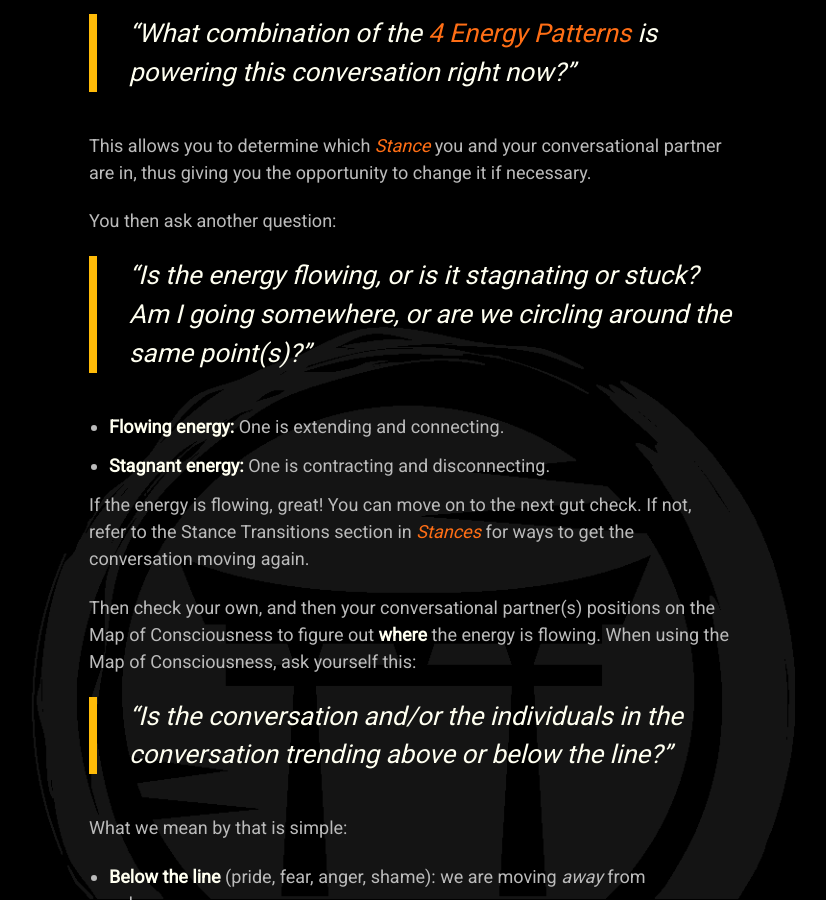
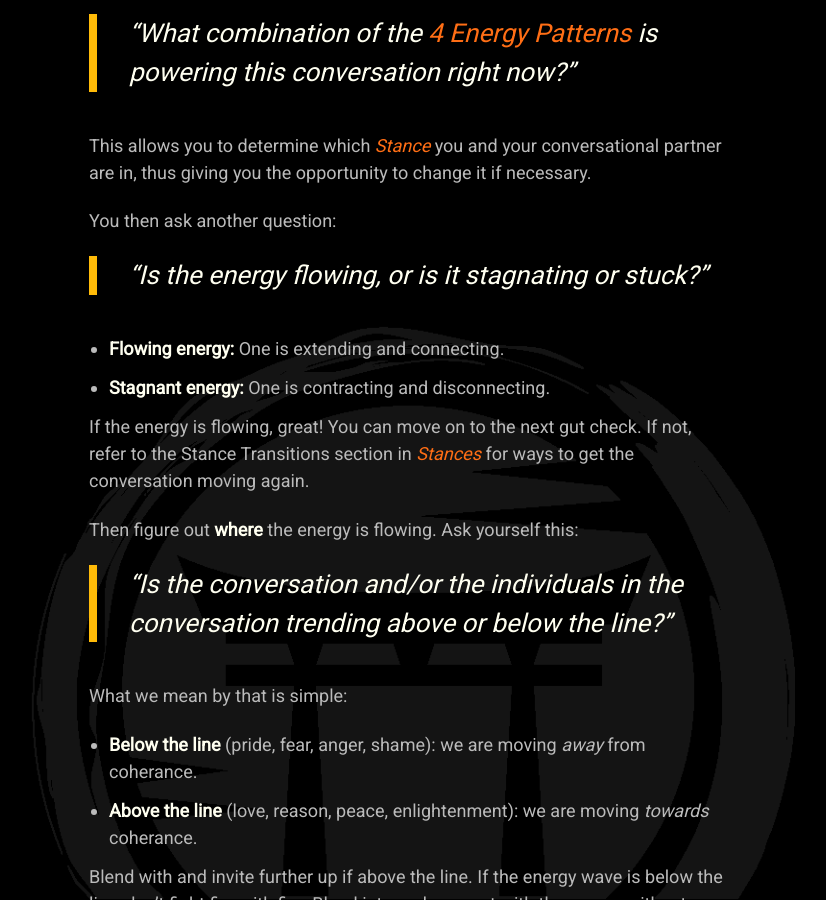
Before and after one commit to mindset-dojo/mindset-dojo.github.io, a Jekyll site: the page built from _forms/tone.md, in a window 1280 px wide and 900 px high, scrolled down 1316 px. Shown: the whole window, without its empty margins (229-1055 px from the left). Built offline with Jekyll 4.4.1, drawn with Linux system fonts in a browser that asks for light colours; some web fonts are replaced.

Commit message:
refactor(tone): language.

```diff
--- a/_forms/tone.md
+++ b/_forms/tone.md
@@ -38,14 +38,14 @@ This allows you to determine which [Stance](../stance/) you and your conversatio
 
 You then ask another question:
 
-> "Is the energy flowing, or is it stagnating or stuck? Am I going somewhere, or are we circling around the same point(s)?"
+> "Is the energy flowing, or is it stagnating or stuck?"
 
 - **Flowing energy:** One is extending and connecting.
 - **Stagnant energy:** One is contracting and disconnecting.
 
 If the energy is flowing, great! You can move on to the next gut check. If not, refer to the Stance Transitions section in [Stances](../stance/) for ways to get the conversation moving again.
 
-Then check your own, and then your conversational partner(s) positions on the Map of Consciousness to figure out **where** the energy is flowing. When using the Map of Consciousness, ask yourself this:
+Then figure out **where** the energy is flowing. Ask yourself this:
 
 > "Is the conversation and/or the individuals in the conversation trending above or below the line?"
 
```
